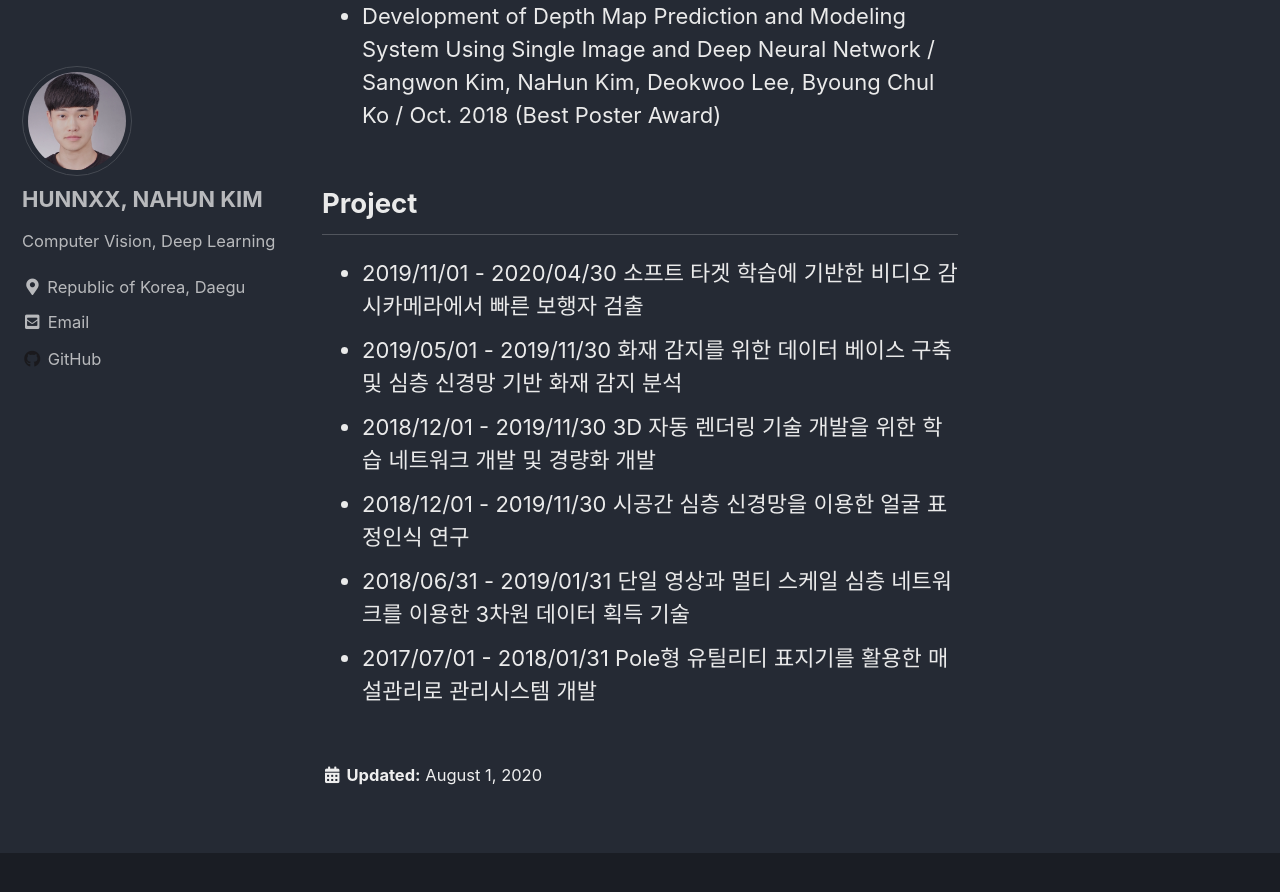
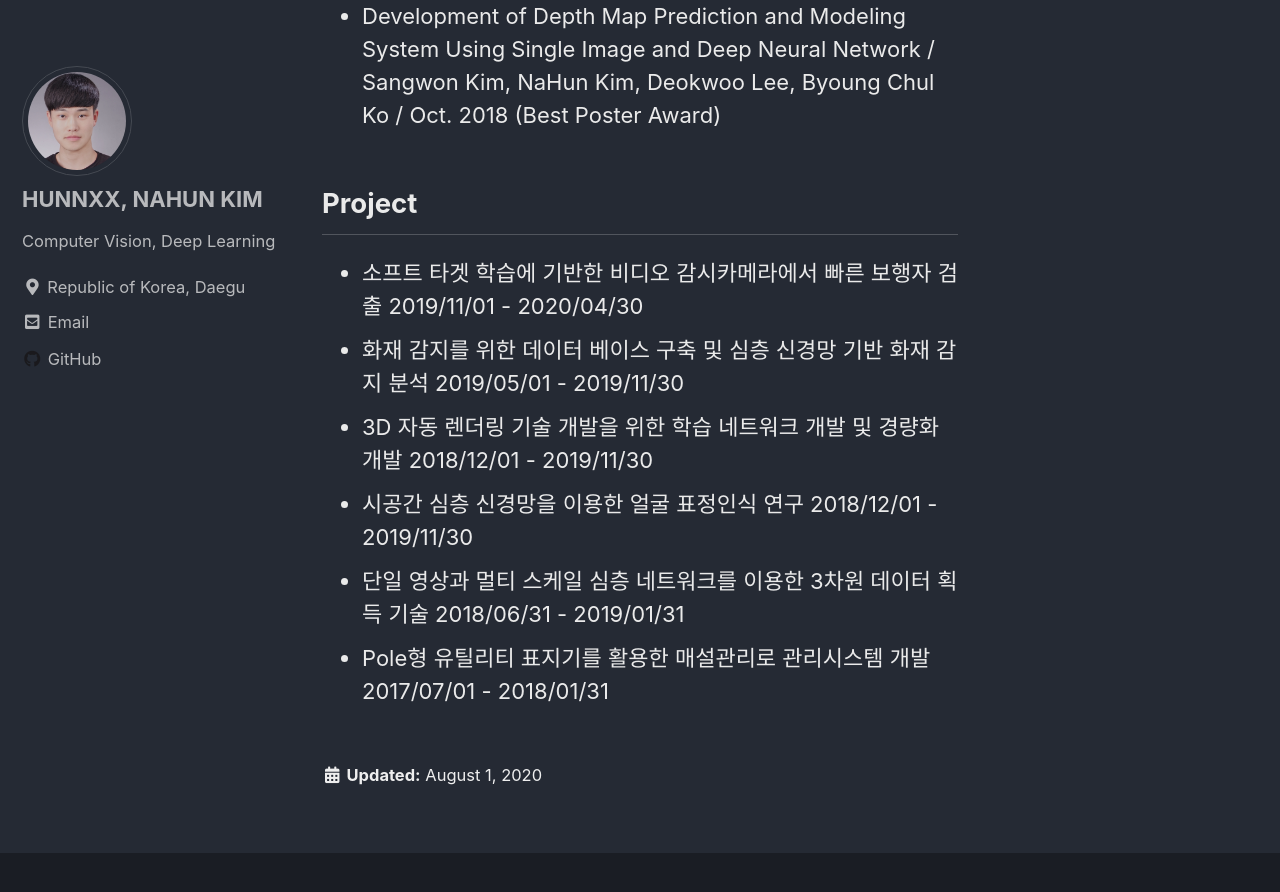
Before and after one commit to hunnxx/hunnxx.github.io, a Jekyll site: the page built from about/index.md, in a window 1280 px wide and 900 px high, scrolled down 1340 px. Shown: the top 892 px of the window. Built offline with Jekyll 4.4.1, drawn with Linux system fonts in a browser that asks for light colours; cached includes are drawn as plain includes.

```diff
--- a/about/index.md
+++ b/about/index.md
@@ -19,9 +19,9 @@ date: 2020-08-01 22:15:00 -0400
 - Development of Depth Map Prediction and Modeling System Using Single Image and Deep Neural Network / Sangwon Kim, NaHun Kim, Deokwoo Lee, Byoung Chul Ko / Oct. 2018 (Best Poster Award)
 
 ## Project
-- 2019/11/01 - 2020/04/30 소프트 타겟 학습에 기반한 비디오 감시카메라에서 빠른 보행자 검출
-- 2019/05/01 - 2019/11/30 화재 감지를 위한 데이터 베이스 구축 및 심층 신경망 기반 화재 감지 분석
-- 2018/12/01 - 2019/11/30 3D 자동 렌더링 기술 개발을 위한 학습 네트워크 개발 및 경량화 개발
-- 2018/12/01 - 2019/11/30 시공간 심층 신경망을 이용한 얼굴 표정인식 연구
-- 2018/06/31 - 2019/01/31 단일 영상과 멀티 스케일 심층 네트워크를 이용한 3차원 데이터 획득 기술
-- 2017/07/01 - 2018/01/31 Pole형 유틸리티 표지기를 활용한 매설관리로 관리시스템 개발
+- 소프트 타겟 학습에 기반한 비디오 감시카메라에서 빠른 보행자 검출 2019/11/01 - 2020/04/30
+- 화재 감지를 위한 데이터 베이스 구축 및 심층 신경망 기반 화재 감지 분석 2019/05/01 - 2019/11/30
+- 3D 자동 렌더링 기술 개발을 위한 학습 네트워크 개발 및 경량화 개발 2018/12/01 - 2019/11/30
+- 시공간 심층 신경망을 이용한 얼굴 표정인식 연구 2018/12/01 - 2019/11/30
+- 단일 영상과 멀티 스케일 심층 네트워크를 이용한 3차원 데이터 획득 기술 2018/06/31 - 2019/01/31
+- Pole형 유틸리티 표지기를 활용한 매설관리로 관리시스템 개발 2017/07/01 - 2018/01/31
```
